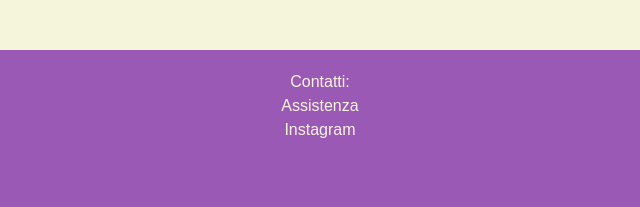
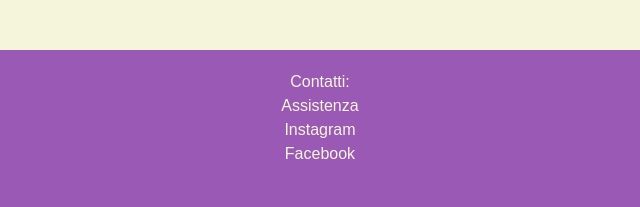
Before and after one commit to melissacurci/MuMa, a plain HTML site: page download.html in a window 1280 px wide. Shown: the part 791-998 px from the top of the page, 320-960 px from the left. Drawn offline with nearby package versions, Linux system fonts and the light colour scheme.

Commit message:
Update download.html

```diff
--- a/download.html
+++ b/download.html
@@ -64,7 +64,9 @@
                   <p><a href="crediti.html" style="text-decoration: none; color: inherit;" id="footercol">Crediti</a>
                 </div>
                 <div class="col-sm-4">
-                    <p>Contatti: <br> <a href="assistenza.html" style="text-decoration: none; color: inherit;" id="footercol">Assistenza</a> <br> Instagram</p>
+                    <p>Contatti: <br> <a href="assistenza.html" style="text-decoration: none; color: inherit;" id="footercol">Assistenza</a> <br>
+                        <a href="https://www.instagram.com/yourmusicmap_?igsh=YTB4YnFhejJoN3Ez" style="text-decoration: none; color: inherit;" id="footercol"> Instagram <br>
+                        <a href="https://www.facebook.com/profile.php?id=61555199413096&mibextid=zLoPMf" style="text-decoration: none; color: inherit;" id="footercol"> Facebook </p>
                 </div>
                 <div class="col-sm-4">
                     <p><a href="index.html" style="text-decoration: none; color: inherit;" id="menu1">HOME</a> <br>
```
